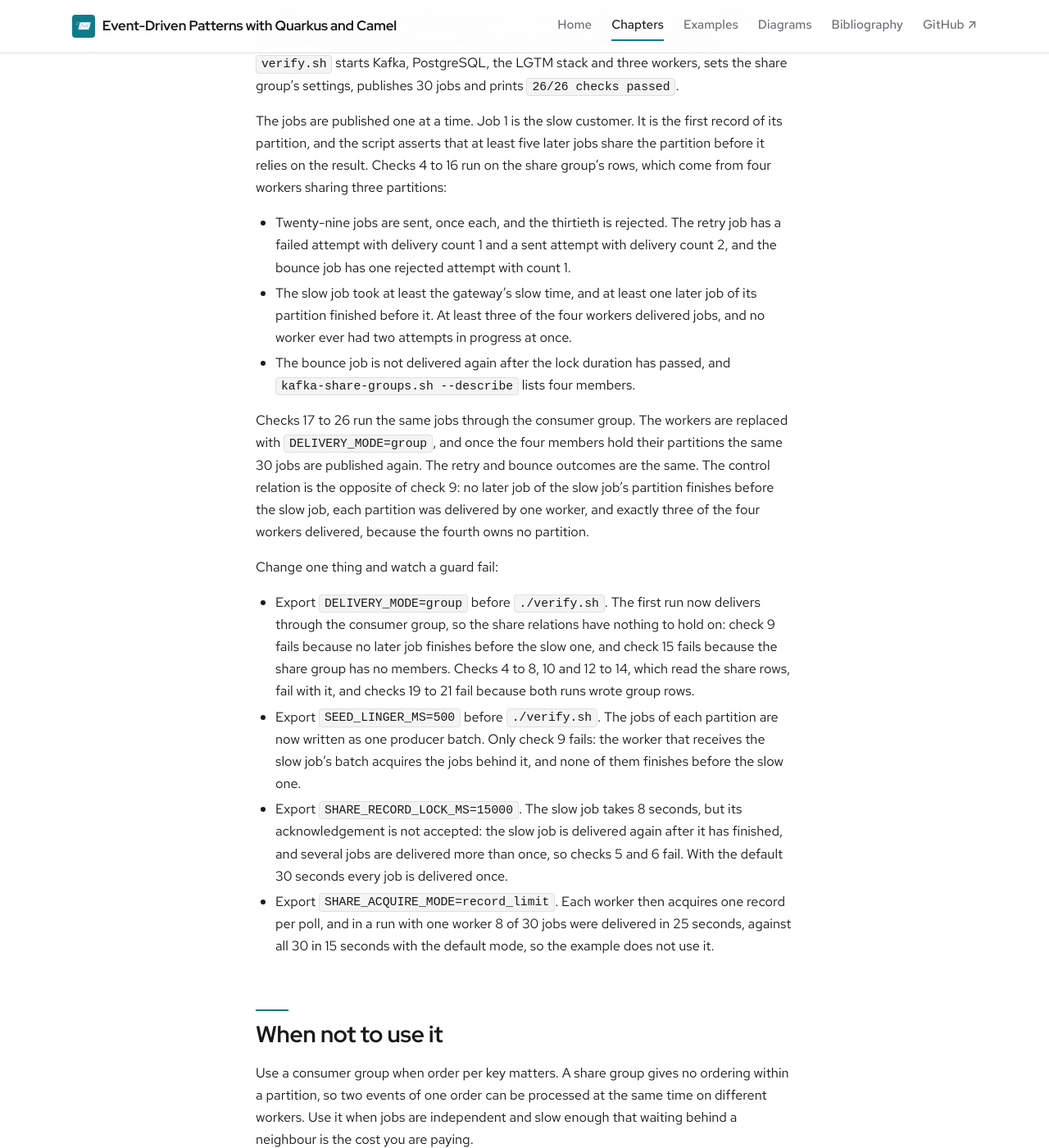
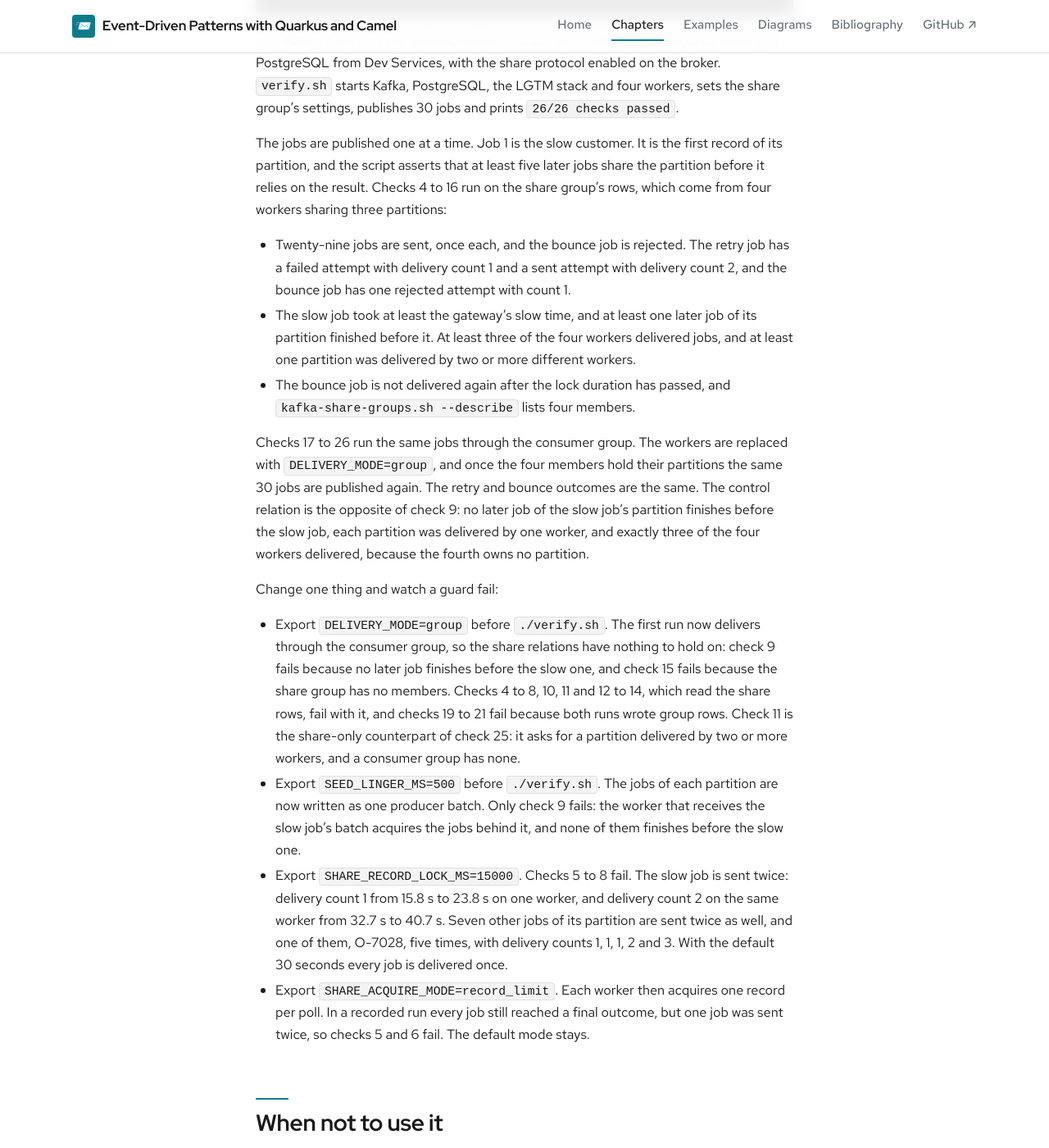
Before and after one commit to patterncatalyst/event-driven-patterns-with-quarkus-and-camel, a Jekyll site: the page built from _docs/07-queues-for-kafka.md, in a window 1280 px wide and 1400 px high, scrolled down 4851 px. Shown: the whole window at 82% size. Built offline with Jekyll 4.4.1, drawn with Linux system fonts in a browser that asks for light colours; some web fonts are replaced; some of the changed text lies outside the part shown.

Commit message:
fix(§07): repair round 1 (four workers, lock and record_limit runs, @Blocking, settle waits, check 11)

````diff
--- a/_docs/07-queues-for-kafka.md
+++ b/_docs/07-queues-for-kafka.md
@@ -9,7 +9,7 @@ duration: "40 minutes"
 
 The notification service sends an email for every order placed. The email provider is usually quick, but one customer's mailbox takes eight seconds to answer. Thirty orders arrive on `edp.orders.placed`, which has three partitions, and the slow one is the first record of its partition. Twelve more jobs sit behind it in that partition, and nothing about them is slow.
 
-{% include excalidraw.html file="07-head-of-line" alt="In a consumer group worker-1 owns the partition and the later jobs wait behind the slow one; in a share group worker-1 holds the slow job and worker-2 and worker-3 take the later jobs from the same partition" caption="Figure 7.1: Who waits behind one slow job" %}
+{% include excalidraw.html file="07-head-of-line" alt="In a consumer group worker-1 owns the partition and the later jobs wait behind the slow one; in a share group worker-1 holds the slow job and worker-2, worker-3 and worker-4 take the later jobs from the same partition" caption="Figure 7.1: Who waits behind one slow job" %}
 
 ## Pattern: Competing Consumers
 
@@ -17,13 +17,13 @@ The notification service sends an email for every order placed. The email provid
 
 A topic's partitions are split among the members of a consumer group, and each partition has exactly one owner in the group. The owner delivers its records one after another. A job that takes eight seconds therefore keeps every later job of its partition waiting for eight seconds, even when other workers are idle. Adding workers beyond the number of partitions does not help: the extra ones own nothing.
 
-Partitioned ordering is what makes this the right design when order per key matters. When the jobs are independent, as emails are, the ordering guarantee costs parallelism and buys nothing.
+Partitioned ordering is what makes this the right design when order per key matters. When the jobs are independent, as emails are, the per-partition order limits parallelism and gives the jobs nothing they need.
 
 ### The solution
 
 **Competing Consumers are several workers that take jobs from one channel concurrently, each job going to whichever worker is free.**
 
-Hohpe and Woolf describe the pattern as multiple consumers on a single channel that process messages concurrently. Kafka's share groups implement it on a partitioned log: partitions may be assigned to several consumers at once, the number of consumers can exceed the number of partitions, and records are acknowledged individually instead of by offset. The broker hands a record to one consumer and locks it. The consumer answers with one of three acknowledgements:
+Hohpe and Woolf answer the problem of a client that must handle many messages at once by putting several receivers on the same channel, so that each message is taken by one of them and the receivers work in parallel. Kafka's share groups implement it on a partitioned log: partitions may be assigned to several consumers at once, the number of consumers can exceed the number of partitions, and records are acknowledged individually instead of by offset. The broker hands a record to one consumer and locks it. The consumer answers with one of three acknowledgements:
 
 - accept: the job is done and is not delivered again.
 - release: the job goes back to the share group and is delivered again, with a higher delivery count.
@@ -98,22 +98,22 @@ mvn -B verify
 ./verify.sh
 ```
 
-The Maven build runs the gateway behaviours and both delivery paths against Kafka and PostgreSQL from Dev Services, with the share protocol enabled on the broker. `verify.sh` starts Kafka, PostgreSQL, the LGTM stack and three workers, sets the share group's settings, publishes 30 jobs and prints `26/26 checks passed`.
+The Maven build runs the gateway behaviours and both delivery paths against Kafka and PostgreSQL from Dev Services, with the share protocol enabled on the broker. `verify.sh` starts Kafka, PostgreSQL, the LGTM stack and four workers, sets the share group's settings, publishes 30 jobs and prints `26/26 checks passed`.
 
 The jobs are published one at a time. Job 1 is the slow customer. It is the first record of its partition, and the script asserts that at least five later jobs share the partition before it relies on the result. Checks 4 to 16 run on the share group's rows, which come from four workers sharing three partitions:
 
-- Twenty-nine jobs are sent, once each, and the thirtieth is rejected. The retry job has a failed attempt with delivery count 1 and a sent attempt with delivery count 2, and the bounce job has one rejected attempt with count 1.
-- The slow job took at least the gateway's slow time, and at least one later job of its partition finished before it. At least three of the four workers delivered jobs, and no worker ever had two attempts in progress at once.
+- Twenty-nine jobs are sent, once each, and the bounce job is rejected. The retry job has a failed attempt with delivery count 1 and a sent attempt with delivery count 2, and the bounce job has one rejected attempt with count 1.
+- The slow job took at least the gateway's slow time, and at least one later job of its partition finished before it. At least three of the four workers delivered jobs, and at least one partition was delivered by two or more different workers.
 - The bounce job is not delivered again after the lock duration has passed, and `kafka-share-groups.sh --describe` lists four members.
 
 Checks 17 to 26 run the same jobs through the consumer group. The workers are replaced with `DELIVERY_MODE=group`, and once the four members hold their partitions the same 30 jobs are published again. The retry and bounce outcomes are the same. The control relation is the opposite of check 9: no later job of the slow job's partition finishes before the slow job, each partition was delivered by one worker, and exactly three of the four workers delivered, because the fourth owns no partition.
 
 Change one thing and watch a guard fail:
 
-- Export `DELIVERY_MODE=group` before `./verify.sh`. The first run now delivers through the consumer group, so the share relations have nothing to hold on: check 9 fails because no later job finishes before the slow one, and check 15 fails because the share group has no members. Checks 4 to 8, 10 and 12 to 14, which read the share rows, fail with it, and checks 19 to 21 fail because both runs wrote group rows.
+- Export `DELIVERY_MODE=group` before `./verify.sh`. The first run now delivers through the consumer group, so the share relations have nothing to hold on: check 9 fails because no later job finishes before the slow one, and check 15 fails because the share group has no members. Checks 4 to 8, 10, 11 and 12 to 14, which read the share rows, fail with it, and checks 19 to 21 fail because both runs wrote group rows. Check 11 is the share-only counterpart of check 25: it asks for a partition delivered by two or more workers, and a consumer group has none.
 - Export `SEED_LINGER_MS=500` before `./verify.sh`. The jobs of each partition are now written as one producer batch. Only check 9 fails: the worker that receives the slow job's batch acquires the jobs behind it, and none of them finishes before the slow one.
-- Export `SHARE_RECORD_LOCK_MS=15000`. The slow job takes 8 seconds, but its acknowledgement is not accepted: the slow job is delivered again after it has finished, and several jobs are delivered more than once, so checks 5 and 6 fail. With the default 30 seconds every job is delivered once.
-- Export `SHARE_ACQUIRE_MODE=record_limit`. Each worker then acquires one record per poll, and in a run with one worker 8 of 30 jobs were delivered in 25 seconds, against all 30 in 15 seconds with the default mode, so the example does not use it.
+- Export `SHARE_RECORD_LOCK_MS=15000`. Checks 5 to 8 fail. The slow job is sent twice: delivery count 1 from 15.8 s to 23.8 s on one worker, and delivery count 2 on the same worker from 32.7 s to 40.7 s. Seven other jobs of its partition are sent twice as well, and one of them, O-7028, five times, with delivery counts 1, 1, 1, 2 and 3. With the default 30 seconds every job is delivered once.
+- Export `SHARE_ACQUIRE_MODE=record_limit`. Each worker then acquires one record per poll. In a recorded run every job still reached a final outcome, but one job was sent twice, so checks 5 and 6 fail. The default mode stays.
 
 ## When not to use it
 
````
Also changed, not shown: other parts of _docs/07-queues-for-kafka.md (+3 -3 lines), _example_pages/07-queues-for-kafka.md (+2 -2 lines), _plans/claims.md (+4 -3 lines), _plans/verification-log.md (+8 -0 lines), examples/07-queues-for-kafka/README.md (+2 -2 lines), diagrams/07-head-of-line.svg, 7 other files.
